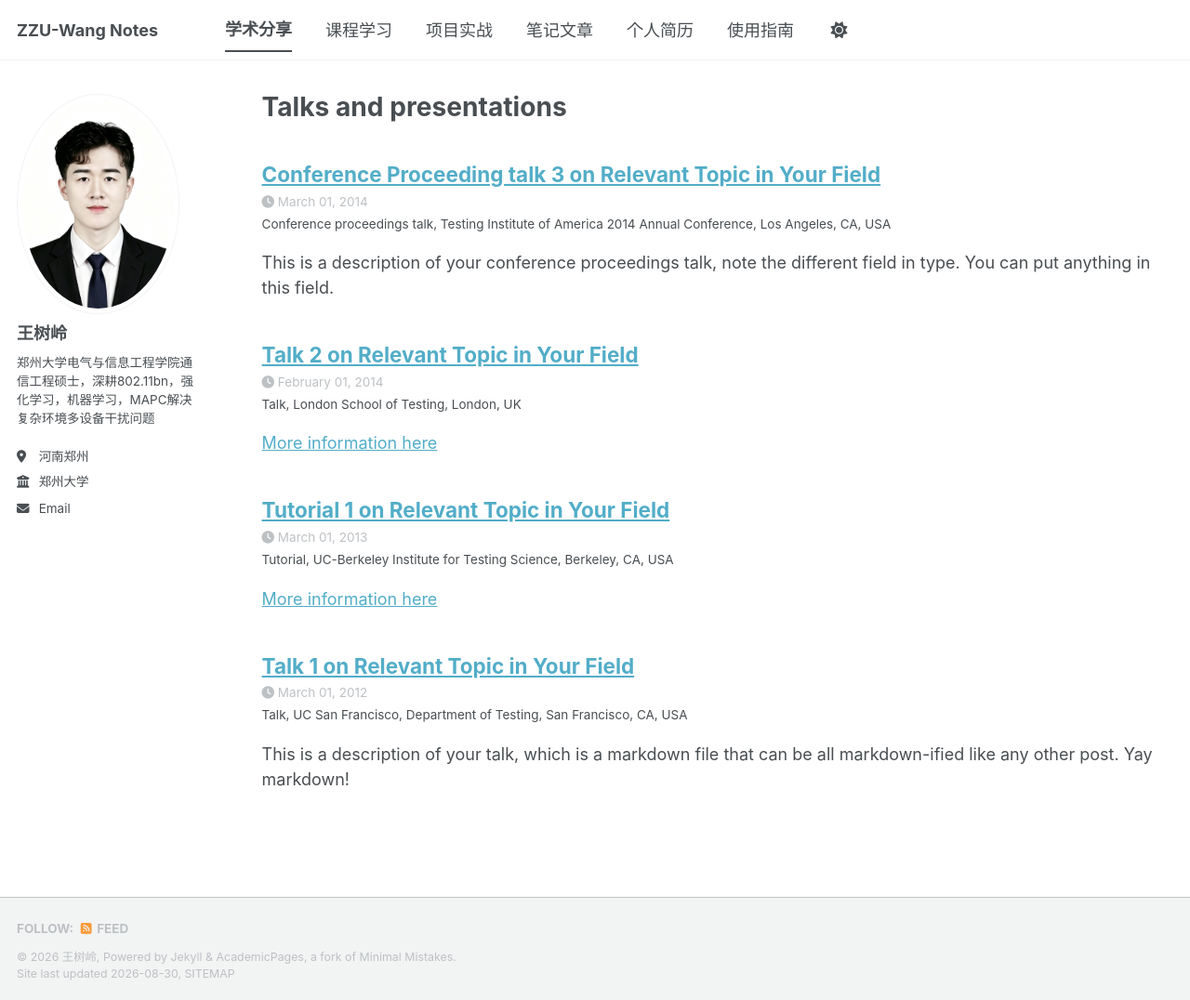
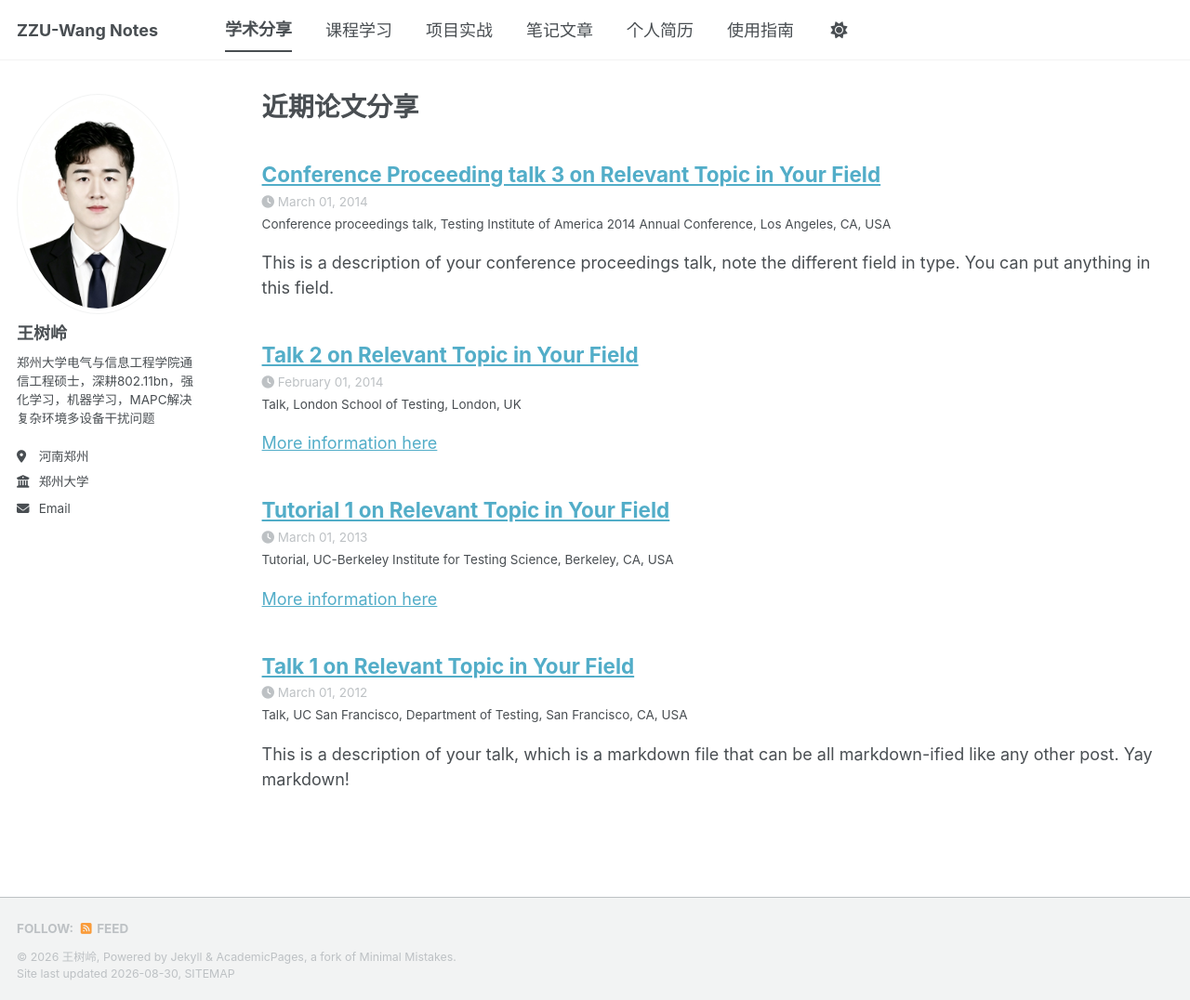
Before and after one commit to wsl-66688/wsl-66688.github.io, a Jekyll site: the page built from _pages/talks.html, in a window 1280 px wide and 1076 px high. Shown: the whole window at 93% size. Built offline with Jekyll 4.4.1, drawn with Linux system fonts in a browser that asks for light colours; a style sheet for code colours, icons or effects is not loaded.

Commit message:
Update talks.html

```diff
--- a/_pages/talks.html
+++ b/_pages/talks.html
@@ -1,6 +1,6 @@
 ---
 layout: archive
-title: "Talks and presentations"
+title: "近期论文分享"
 permalink: /talks/
 author_profile: true
 ---
```
